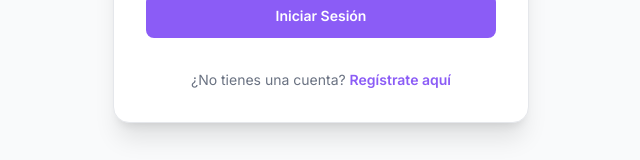
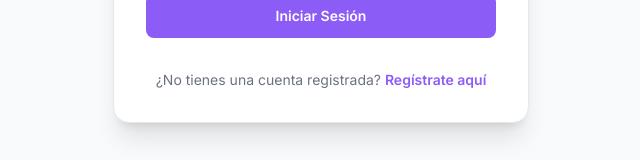
Before and after one commit to abel322/control-gastos, a Next.js app: page /login in a window 1280 px wide. Shown: the part 532-692 px from the top of the page, without its empty margins (319-959 px from the left). Built offline with nearby package versions, Linux system fonts and the light colour scheme.

Commit message:
Update login page text

```diff
--- a/src/app/(auth)/login/page.tsx
+++ b/src/app/(auth)/login/page.tsx
@@ -107,7 +107,7 @@ export default function LoginPage() {
         </form>
 
         <p className="text-center text-sm text-gray-500">
-          ¿No tienes una cuenta?{" "}
+          ¿No tienes una cuenta registrada?{" "}
           <Link
             href="/register"
             className="font-semibold text-primary hover:text-primary-dark"
```
